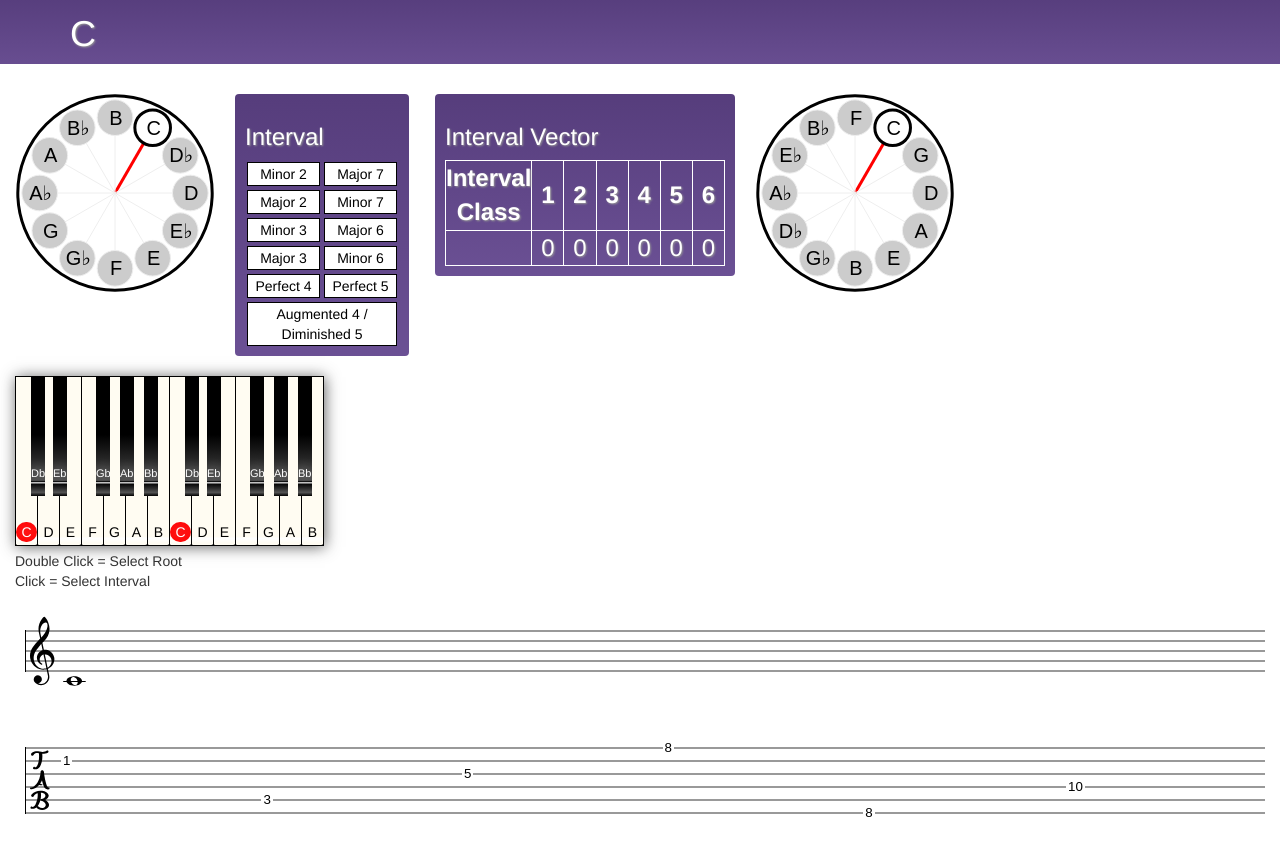
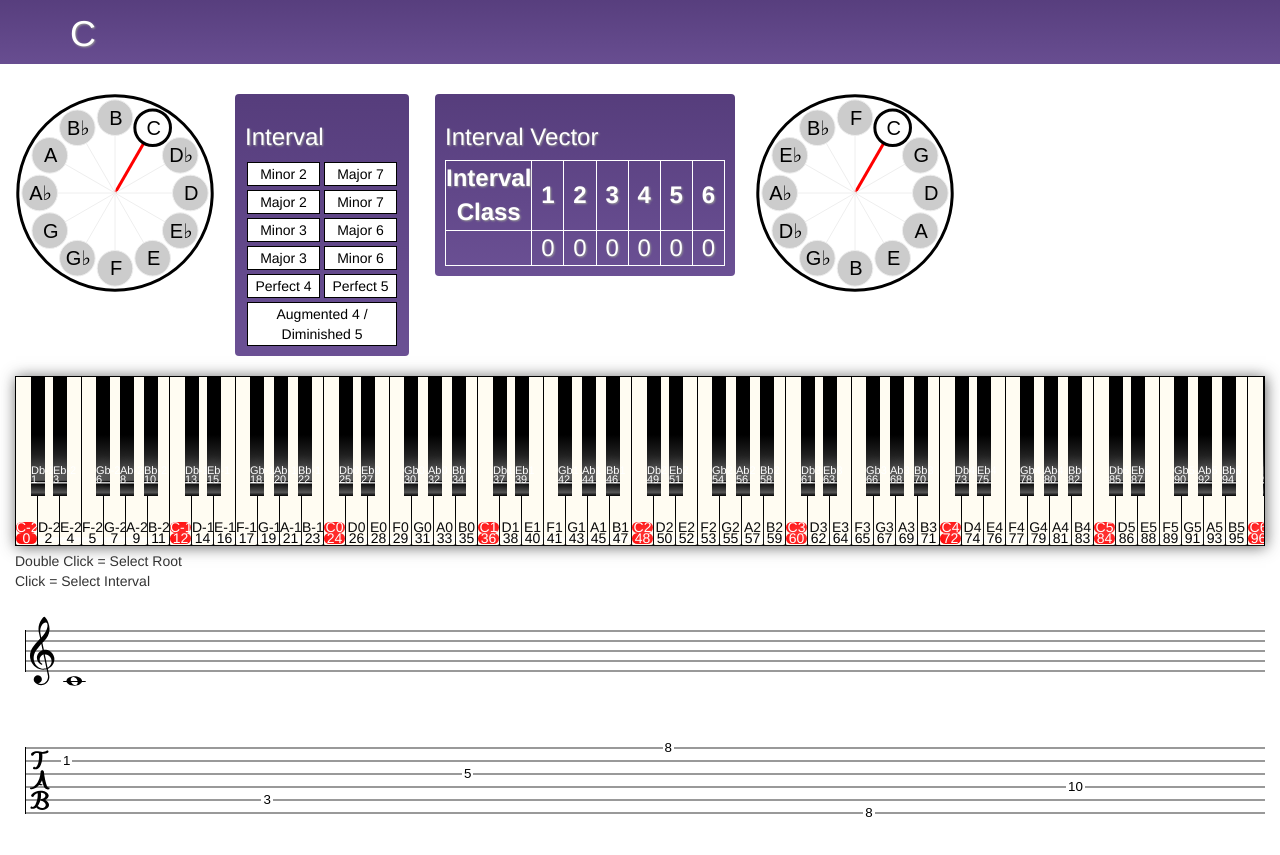
Before and after one commit to CorbinDallas/ChordLord, a plain HTML site: page index.html in a window 1280 px wide. Shown: the part 57-912 px from the top of the page. Drawn offline with Linux system fonts and the light colour scheme.

Commit message:
added xad vectors

```diff
--- a/index.html
+++ b/index.html
@@ -139,9 +139,10 @@
 				margin-bottom:0;
 			}
 			.piano {
+				line-height: .8;
 				margin-top: 20px;
 				height: 170px;
-				width: 309px;
+				width: 100%;
 				overflow: hidden;
 				white-space: nowrap;
 				padding-left: 15px;
--- a/js/main.js
+++ b/js/main.js
@@ -38,8 +38,9 @@ function main(){
 	}
 	window.drawPitchClass = drawPitchClass;
 	function drawPitchClass(pitchClass){
+		selectedPitchClass = pitchClass;
 		var c = getChordNames();
-		selectedPitchClass = pitchClass;
+		getAllXadIntervalMatrices();
 		content.innerHTML = '';
 		var title = gi('pageTitle');
 		var subTitle = gi('pageSubTitle');
@@ -92,6 +93,77 @@ function main(){
 		var s=["th","st","nd","rd"],
 			v=n%100;
 		return n+(s[(v-20)%10]||s[v]||s[0]);
+	}
+	function getAllIntervals(){
+		var intv = [0];
+		for(var x = 0; x < intervalKeys.length; x++){
+			if(toggledIntervals[intervalKeys[x]] === true){
+				intv.push(intervals[intervalKeys[x]]);
+			}
+		}
+		return intv;
+	}
+	function getAllXadChords(xAd){
+		var matches = [];
+		Object.keys(chords[xAd]).map(function(family){
+			Object.keys(chords[xAd][family]).map(function(chord){
+				matches.push({ad: xAd, family: family, name: chord, chord: chords[xAd][family][chord]});
+			});
+		});
+		return matches;
+	}
+	function isSubsetOf(searchFor, searchIn){
+		var isSubset = true;
+		for(var x = 0; x < searchFor.length; x++){
+			if(searchIn.indexOf(searchFor[x]) === -1){
+				return false;
+			}
+		}
+		return isSubset;
+	}
+	function getXadIntervalMatrix(xAd){
+		var intvs = getAllIntervals(),
+			allChords = getAllXadChords(xAd),
+			matches = [];
+		for(var x = 0; x < intvs.length; x ++){
+			tInvers = intvs.map(function(intv){
+				return (intv - intvs[x] + 12) % 12;
+			});
+			// loop thru every chord in the xad and see if any match
+			allChords.map(function(chordMap){
+				if(isSubsetOf(chordMap.chord.root, tInvers)){
+					matches.push(chordMap);
+				}
+				/*
+				Eric says delete this, but you never know
+				chordMap.chord.inversions.map(function(invers){
+					if(isSubsetOf(invers, tInvers)){
+						matches.push(chordMap);
+					}
+				});
+				*/
+			});
+		}
+		return matches;
+	}
+	function getAllXadIntervalMatrices(){
+		var chordTypes = Object.keys(chords),
+			matches = [];
+		for(var x = 0; x < chordTypes.length; x++){
+			var m = getXadIntervalMatrix(chordTypes[x]);
+			if(m.length > 0){
+				matches.concat(m);
+			}
+		}
+		return m;
+	}
+	function drawXAdTable(){
+		var mt = ce('table');
+		var types = Object.keys(chords);
+		types.map(function(type){
+			var tyRow = ce('row');
+
+		})
 	}
 	function getChordNames() {
 	    var types = Object.keys(chords);
@@ -157,11 +229,14 @@ function main(){
 		var lower = ce('div');
 		upper.className = 'upper';
 		lower.className = 'lower';
-		function createOctave(){
+		var midiNoteNumber = 0;
+		var nlist = [];
+		function createOctave(octaveNumber){
 			var blackKeys = ce('div');
 			blackKeys.className = 'blackOctave';
 			var whiteKeys = ce('div');
 			whiteKeys.className = 'whiteOctave';
+
 			for(var x = 0; x < 12; x++){
 				(function(x){
 					var k = ce('div');
@@ -174,7 +249,9 @@ function main(){
 						className += ' selectedRootKey';
 					}
 					k.className = className;
-					k.innerHTML = '<div>' + keys[x] + '</div>';
+					k.innerHTML = '<div>' + keys[x] + (octaveNumber-2) + '</div>' +
+					'<div class="midiNoteNumber">' + midiNoteNumber++ + '</div>';
+					nlist.push(keys[x] + (octaveNumber-2));
 					(flat ? blackKeys : whiteKeys).appendChild(k);
 					k.onclick = function(){
 						selectInterval(getIntervalValue(    (x + 12 - pitchClass) % 12));
@@ -189,10 +266,11 @@ function main(){
 		}
 		p.appendChild(lower);
 		p.appendChild(upper);
-		for(var x = 0; x < 2; x++){
+		for(var x = 0; x < 9; x++){
 			createOctave(x);
 		}
 		noSelect([p, lower, upper]);
+		console.log(nlist.join(' '));
 	}
 	function createSeptadsList(c){
 		var ele = ce('div');
```
Also changed, not shown: js/12tone.js (+5 -5 lines).
